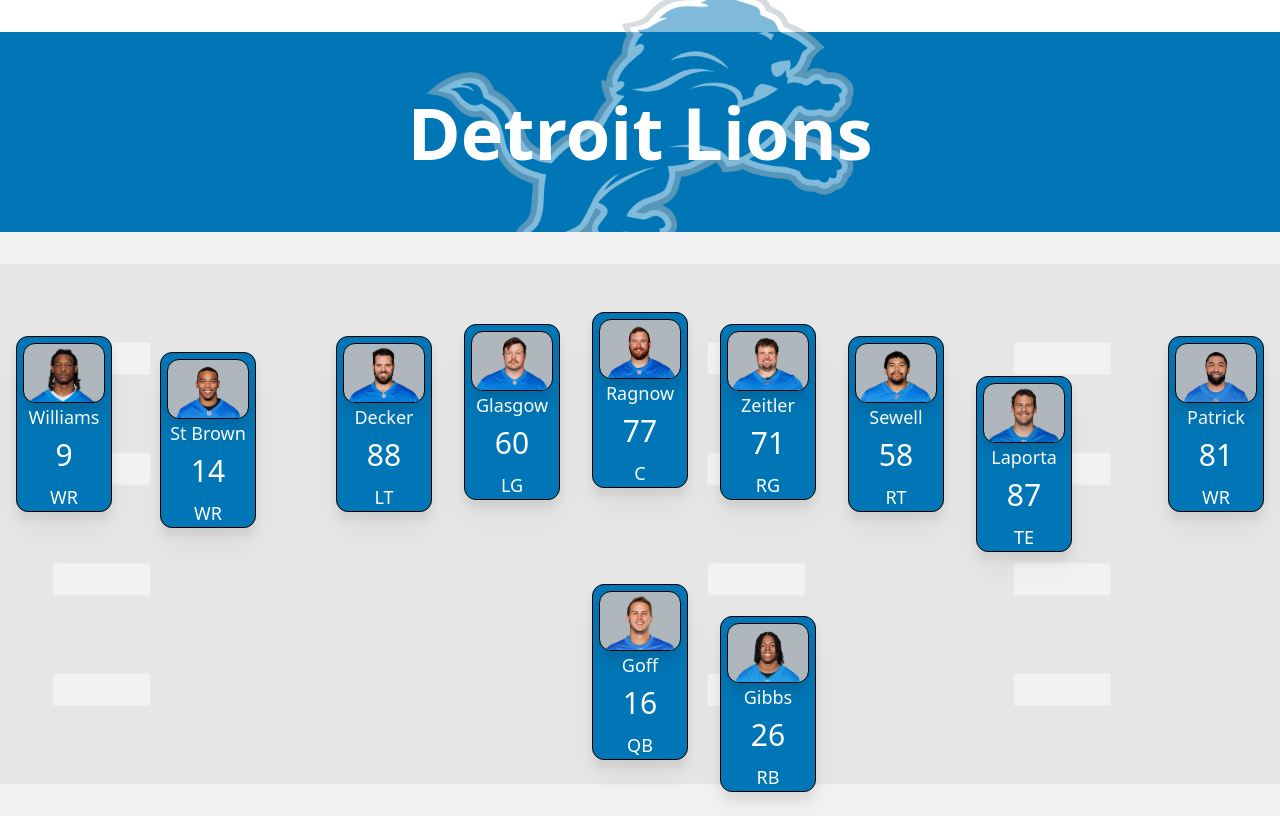
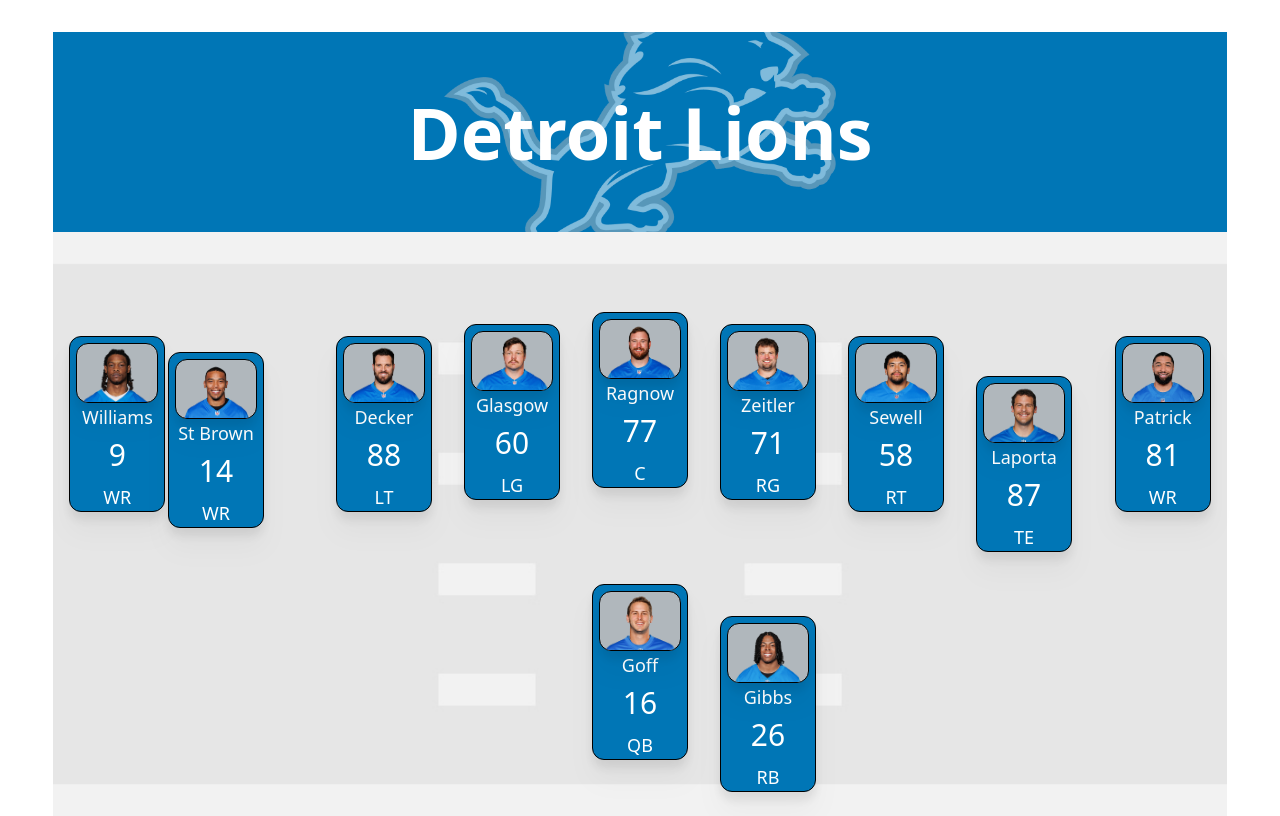
Before and after one commit to adriantwill/ReactApp, a React (Vite) app: page / in a window 1280 px wide. Built offline with nearby package versions, Linux system fonts and the light colour scheme.

Commit message:
changed the submit button to reflect the rest of the color scheme and match the sizing of the other buttons

```diff
--- a/src/App.tsx
+++ b/src/App.tsx
@@ -1,3 +1,4 @@
+import { useState } from "react";
 import "./index.css";
 import Card from "./components/Players";
 import Title from "./components/Title";
@@ -14,29 +15,47 @@
 import timpatrick from "./assets/timpatrick.png";
 
 function App() {
+  const [modal, setModal] = useState(false)
+  const toggleModal = () => {
+    setModal(!modal)
+  }
   return (
-    <div className=" m-auto">
+    <>
+      {modal && (<div className="w-full h-full">
+        <h1>Test</h1>
+        <button onClick={toggleModal}>Close</button>
+      </div>)}
+      <div className="flex justify-center ">
+        <div className="w-11/12">
           <Title teamName="Detroit Lions" />
-      <div className="bg-[url('./assets/background.jpg')] bg-cover ">
+          <div className="bg-[url('./assets/background.jpg')] bg-cover bg-center">
             <div className="flex justify-center">
-          <Card name="Williams" number={9} position="WR" image={jamesonwilliams} tailwind="top-6 mr-auto" />
-          <Card name="St Brown" number={14} position="WR" image={amonrastbrown} tailwind="top-10 right-12" />
-          <Card name="Decker" number={88} position="LT" image={taylorDecker} tailwind="top-6" />
-          <Card name="Glasgow" number={60} position="LG" image={grahamgLasgow} tailwind="top-3" />
-          <Card name="Ragnow" number={77} position="C" image={frankRagnow} />
-          <Card name="Zeitler" number={71} position="RG" image={kevinZeitler} tailwind="top-3" />
-          <Card name="Sewell" number={58} position="RT" image={peneiSewell} tailwind="top-6" />
-          <Card name="Laporta" number={87} position="TE" image={samlaporta} tailwind="top-16" />
-          <Card name="Patrick" number={81} position="WR" image={timpatrick} tailwind="top-6 ml-auto" />
+              <Card name="Williams" number={9} position="WR" image={jamesonwilliams} tailwind="top-6 mr-auto" handleClick={toggleModal}/>
+              <Card
+                name="St Brown"
+                number={14}
+                position="WR"
+                image={amonrastbrown}
+                tailwind="top-10 right-10"
+              handleClick={toggleModal}/>
+              <Card name="Decker" number={88} position="LT" image={taylorDecker} tailwind="top-6" handleClick={toggleModal}/>
+              <Card name="Glasgow" number={60} position="LG" image={grahamgLasgow} tailwind="top-3" handleClick={toggleModal}/>
+              <Card name="Ragnow" number={77} position="C" image={frankRagnow} handleClick={toggleModal}/>
+              <Card name="Zeitler" number={71} position="RG" image={kevinZeitler} tailwind="top-3" handleClick={toggleModal}/>
+              <Card name="Sewell" number={58} position="RT" image={peneiSewell} tailwind="top-6" handleClick={toggleModal}/>
+              <Card name="Laporta" number={87} position="TE" image={samlaporta} tailwind="top-16" handleClick={toggleModal}/>
+              <Card name="Patrick" number={81} position="WR" image={timpatrick} tailwind="top-6 ml-auto" handleClick={toggleModal}/>
             </div>
             <div className="flex justify-center">
-          <Card name="Goff" number={16} position="QB" image={jaredGoff} tailwind="mb-14" />
+              <Card name="Goff" number={16} position="QB" image={jaredGoff} tailwind="mb-14" handleClick={toggleModal}/>
               <div className="flex absolute ml-64 mt-8">
-            <Card name="Gibbs" number={26} position="RB" image={jahmyrgibbs} />
+                <Card name="Gibbs" number={26} position="RB" image={jahmyrgibbs} handleClick={toggleModal} />
               </div>
             </div>
           </div>
         </div>
+      </div>
+    </>
   );
 }
 
--- a/src/components/Players.tsx
+++ b/src/components/Players.tsx
@@ -4,14 +4,14 @@
   position: string; // Define the style prop type ded
   image: string;
   tailwind?: string;
+  handleClick: () => void;
 };
 
 function Card(props: PlayerProp) {
-  const handleClick = () => console.log("test");
   return (
     <div
       className={`border-black border drop-shadow-xl text-center w-24 h-44 inline bg-[#0076b6] relative m-4 p-1.5 rounded-xl border-solid hover:cursor-pointer hover:scale-110 transition duration-500 ease-in-out mt-20 ${props.tailwind}`}
-      onClick={handleClick}
+      onClick={props.handleClick}
     >
       <img
         className=" drop-shadow-xl bg-[#b0b7bc] rounded-xl border-[0.5px] border-solid border-black"
--- a/src/components/Title.tsx
+++ b/src/components/Title.tsx
@@ -6,13 +6,13 @@
 
 function Title(props: PlayerProp) {
   return (
-    <div className="relative bg-[#0076b6] -z-20 p-16 mt-8">
-      <h1 className=" text-white font-bold text-7xl text-center">{props.teamName}</h1>
+    <div className="relative bg-[#0076b6] p-16 mt-8 overflow-hidden flex justify-center items-center">
+      <h1 className=" text-white font-bold text-7xl z-10">{props.teamName}</h1>
       <img
         src={logo}
-        className="absolute left-2/4 top-2/4 -translate-y-1/2 -translate-x-1/2 w-1/3 -z-10 opacity-50"
+        className="absolute w-1/3 opacity-50"
       />
-    </div >
+    </div>
   );
 }
 export default Title;
```
Lines whose indentation alone changed are shown as unchanged.
